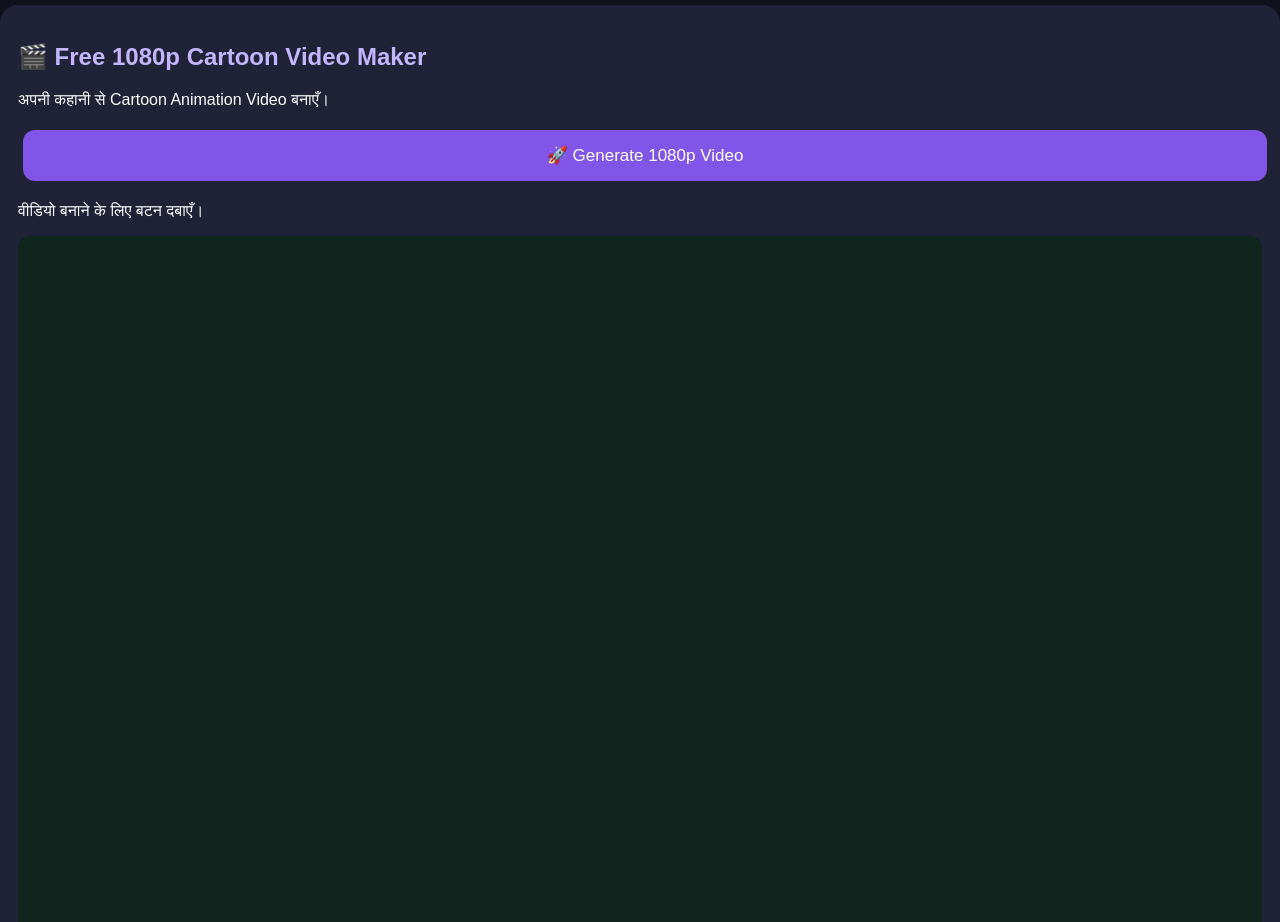
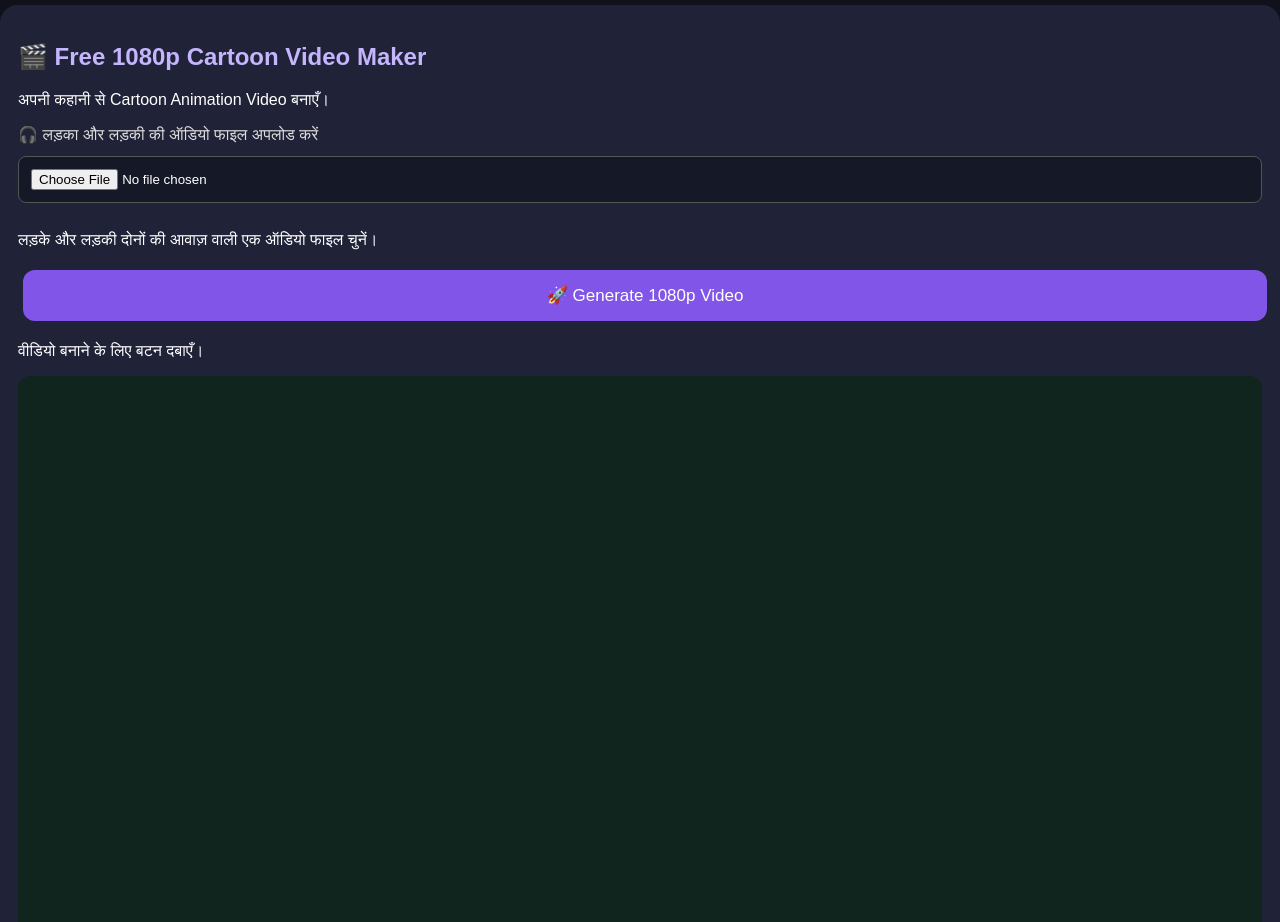
Before and after one commit to ganeshkumar03277/Toon-ai-STUDIO, a plain HTML site: page index.html in a window 1280 px wide. Shown: the part 3020-3942 px from the top of the page. Drawn offline with Linux system fonts and the light colour scheme.

Commit message:
Update index.html

```diff
--- a/index.html
+++ b/index.html
@@ -340,9 +340,16 @@ function toonGenerate(){
 <section id="free-video-studio" style="background:#202338;color:white;padding:18px;border-radius:18px;margin:20px 0;font-family:Arial">
   <h2 style="color:#c4b5fd">🎬 Free 1080p Cartoon Video Maker</h2>
   <p>अपनी कहानी से Cartoon Animation Video बनाएँ।</p>
-
-  <button onclick="freeToonGenerate()" id="freeToonBtn"
-  style="width:100%;padding:15px;background:#8055e8;color:white;border:0;border-radius:12px;font-size:17px">
+<label>🎧 लड़का और लड़की की ऑडियो फाइल अपलोड करें</label>
+<input
+  type="file"
+  id="toonDialogueAudio"
+  accept="audio/*"
+  style="width:100%;padding:12px;margin:12px 0;"
+>
+<p>लड़के और लड़की दोनों की आवाज़ वाली एक ऑडियो फाइल चुनें।</p>
+ <button onclick="freeToonGenerate()" id="freeToonBtn"
+   style="width:100%;padding:15px;background:#8055e8;color:white;border:0;border-radius:12px;font-size:17px">
   🚀 Generate 1080p Video
   </button>
 
```
